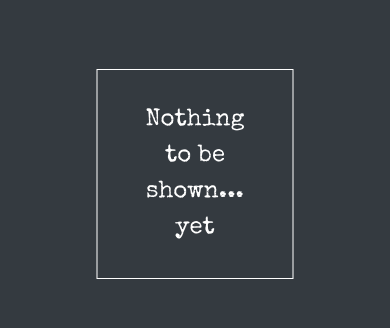
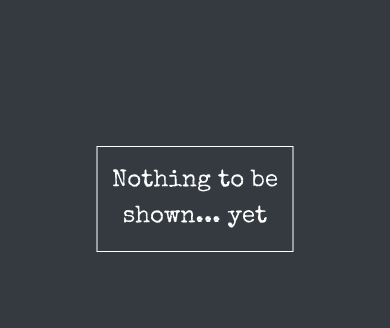
Before and after one commit to miloszmisiek/my-movies, a Vue app: page / in a window 390 px wide. Shown: the part 283-611 px from the top of the page. Built offline with nearby package versions, Linux system fonts and the light colour scheme; no server answers; a web font is replaced by a local one.

Commit message:
Edit styling for no movies msg

```diff
--- a/src/assets/styles/_components.scss
+++ b/src/assets/styles/_components.scss
@@ -93,10 +93,10 @@ thead {
   transform: translate(-50%, -50%);
 
   @media screen and (max-width: 748px) {
-    margin-top: 35px;
+    margin-top: 60px;
     max-width: 60%;
-      padding: 2rem;
-      outline: 1px solid white;
+    padding: 1rem 0;
+    outline: 1px solid white;
   }
 }
 .error {
@@ -105,10 +105,18 @@ thead {
     outline: 2px solid rgb(220, 53, 69) !important;
     animation: shake 0.2s ease-in-out 0s 2;
     @keyframes shake {
-      0% { margin-left: 0rem; }
-      25% { margin-left: 0.5rem; }
-      75% { margin-left: -0.5rem; }
-      100% { margin-left: 0rem; }
+      0% {
+        margin-left: 0rem;
+      }
+      25% {
+        margin-left: 0.5rem;
+      }
+      75% {
+        margin-left: -0.5rem;
+      }
+      100% {
+        margin-left: 0rem;
+      }
     }
   }
 }
```
